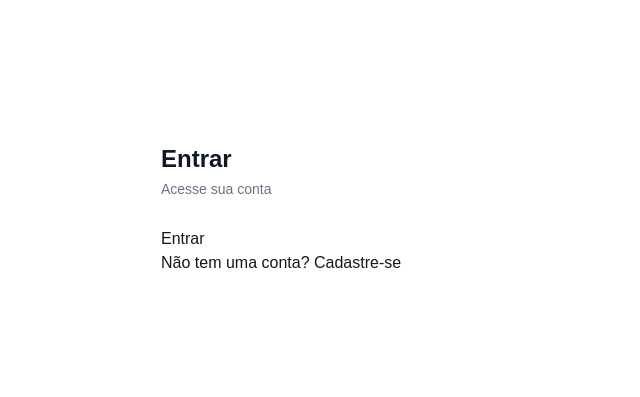
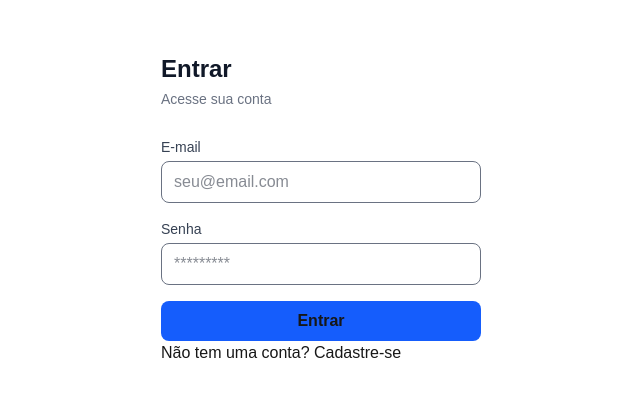
Before and after one commit to Projeto-CJR-grupo4/frontend, a Next.js app: page / in a window 1280 px wide. Shown: the part 191-588 px from the top of the page, without its empty margins (319-959 px from the left). Built offline with nearby package versions, Linux system fonts and the light colour scheme.

Commit message:
feature: caixa de email e senha

```diff
--- a/app/page.tsx
+++ b/app/page.tsx
@@ -9,9 +9,29 @@ export default function Home() {
       </p>
 
       <form onSubmit={null} className="space-y-4">
-        <div></div>
-        <div></div>
-        <button type="submit">Entrar</button>
+        <div>
+          <label htmlFor="email" className="mb-1 block text-sm text-gray-700">
+            E-mail
+          </label>
+          <input
+            id="email"
+            type="email"
+            placeholder="seu@email.com"
+            className="w-full rounded-lg border border-gray-500 px-3 py-2 text-gray-900 outline-none focus:border-blue-400"
+          />
+        </div>
+        <div>
+          <label htmlFor="senha" className="mb-1 block text-sm text-gray-700">
+            Senha
+          </label>
+          <input
+            id="senha"
+            type="password"
+            placeholder="*********"
+            className="w-full rounded-lg border border-gray-500 px-3 py-2 text-gray-900 outline-none focus:border-blue-400"
+          />
+        </div>
+        <button type="submit" className="w-full rounded-lg bg-blue-600 py-2 font-bold">Entrar</button>
       </form>
 
       <p>
```
